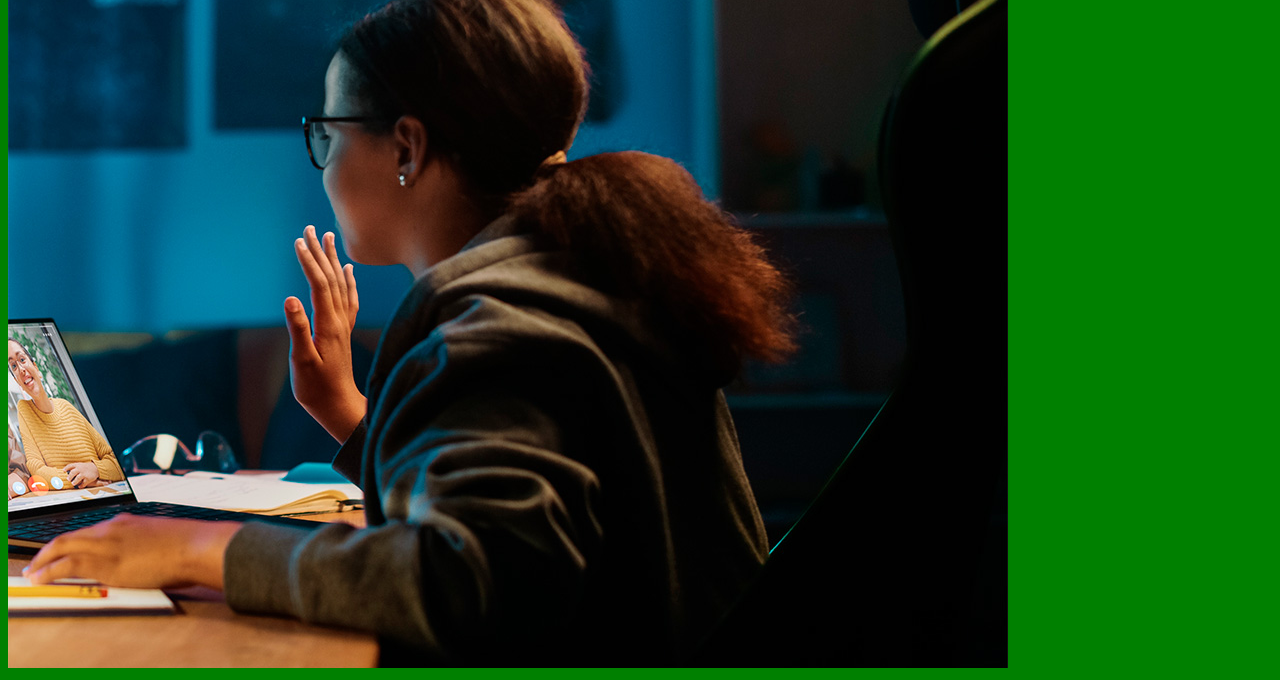
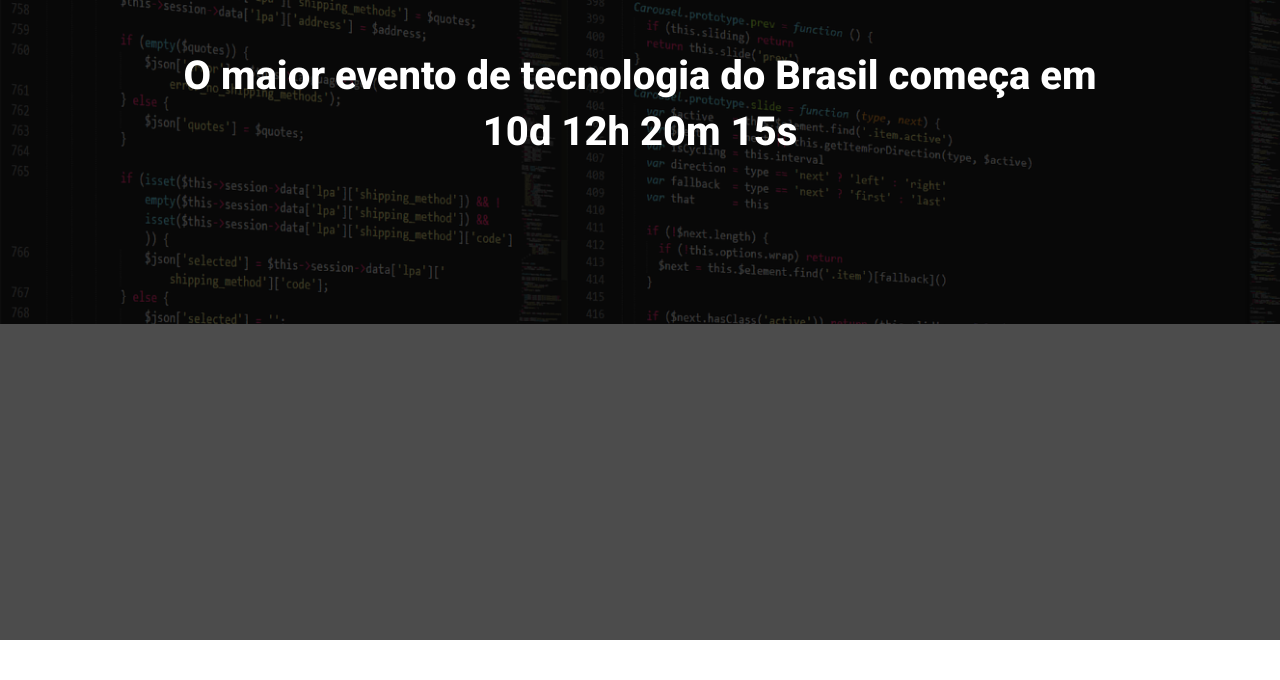
Before and after one commit to Kervin-Nunes/ebac_tech_talks, a website built with Parcel: page src/index.html in a window 1280 px wide. Shown: the part 160-840 px from the top of the page. After the commit the page ends 800 px from the top, so only its background shows below. Built offline with nearby package versions, Linux system fonts and the light colour scheme.

Commit message:
Adicionando o _hero

```diff
--- a/src/index.html
+++ b/src/index.html
@@ -1,14 +1,23 @@
 <!DOCTYPE html>
-<html lang="en">
+<html lang="pt-br">
 <head>
     <meta charset="UTF-8">
     <meta name="viewport" content="width=device-width, initial-scale=1.0">
+    <link rel="preconnect" href="https://fonts.googleapis.com">
+    <link rel="preconnect" href="https://fonts.gstatic.com" crossorigin>
+    <link href="https://fonts.googleapis.com/css2?family=Roboto:ital,wght@0,100..900;1,100..900&display=swap" rel="stylesheet">
     <link rel="stylesheet" href="./styles/main.scss">
-    <title>Document</title>
+    <title>Ebac Talks</title>
 </head>
 <body>
-    <h1>Olá</h1>
-    <img src="./images/backend.png" alt="">
+    <header class="hero">
+        <div class="container">
+            <img src="./images/ebac_logo.svg" alt="logo da ebac" class="hero__logo">
+            <p class="hero__text">
+                O maior evento de tecnologia do Brasil começa em 10d 12h 20m 15s
+            </p>
+        </div>
+    </header>
     <script src="scripts/main.js"></script>
 </body>
 </html>
--- /dev/null
+++ b/src/styles/_hero.scss
@@ -0,0 +1,53 @@
+.hero {
+    padding-top: 64px;
+    padding-bottom: 100px;
+    background-image: url(../images/fundo.png);
+    background-repeat: no-repeat;
+    background-size: cover;
+
+    .container {
+        position: relative;
+        z-index: 1;
+    }
+
+    &::before {
+        position: absolute;
+        top: 0;
+        left: 0;
+        width: 100%;
+        height: 100%;
+        background-color: #000;
+        content: '';
+        opacity: 0.7;
+    }
+
+    &__text {
+        margin-top: 64px;
+        margin-bottom: 64px;
+        font-size: 40px;
+        line-height: 56px;
+        color: #fff;
+        font-weight: 800;
+        text-align: center;
+    }
+
+    &__logo {
+        margin: 0 auto;
+        height: 80px;
+        display: block;
+    }
+
+    @media (max-width: 640px) {
+        padding: 40px 0;
+
+        &_logo {
+            height: 40px;
+        }
+
+        &__text {
+            font-size: 22px;
+            line-height: 24px;
+            margin: 24px 0;
+        }
+    }
+}
--- a/src/styles/main.scss
+++ b/src/styles/main.scss
@@ -1,3 +1,22 @@
-body {
-    background-color: green;
+@use 'hero';
+
+* {
+    margin: 0;
+    padding: 0;
+    box-sizing: border-box;
+    font-family: 'Roboto', sans-serif;
 }
+
+.container {
+    max-width: 960px;
+    width: 100%;
+    margin: 0 auto;
+
+    @media (max-width: 640px) {
+        max-width: 80%;
+    }
+
+    @media (max-width: 1024px) {
+        max-width: 90%;
+    }
+}
```
